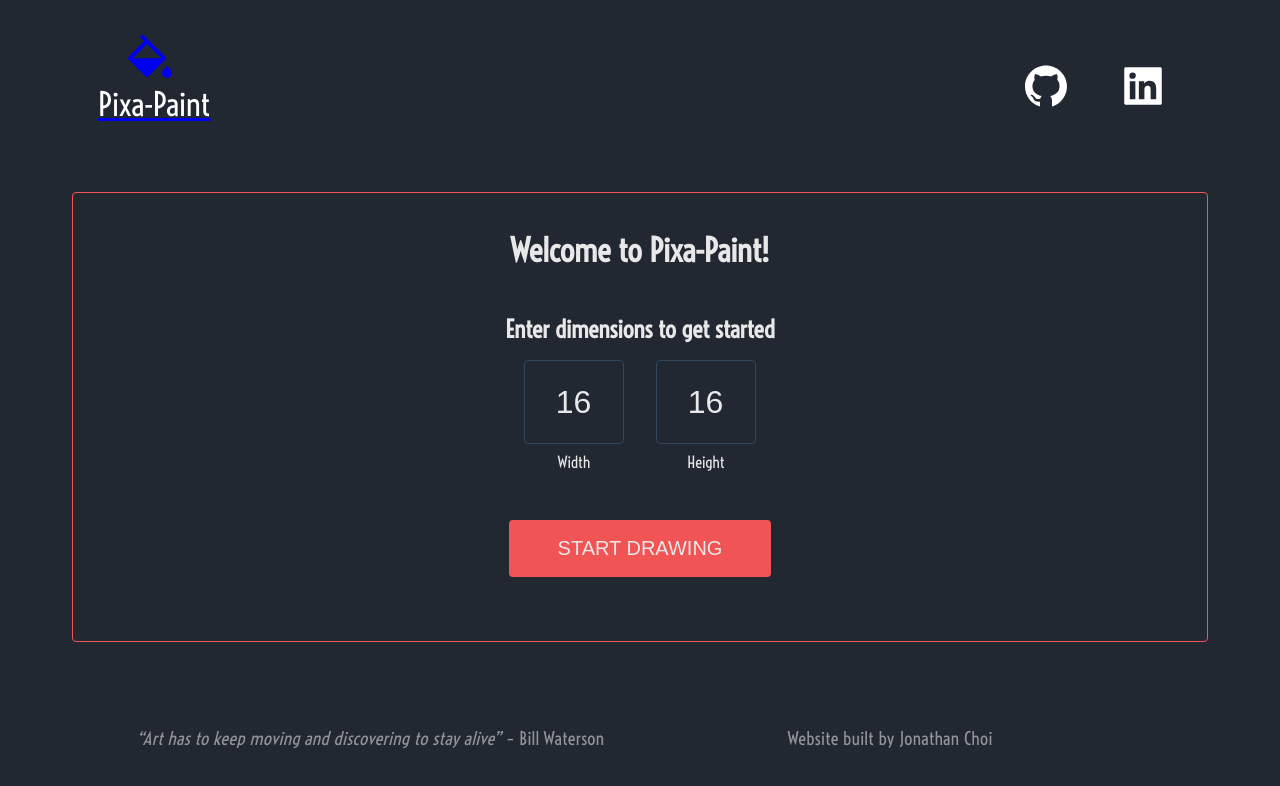
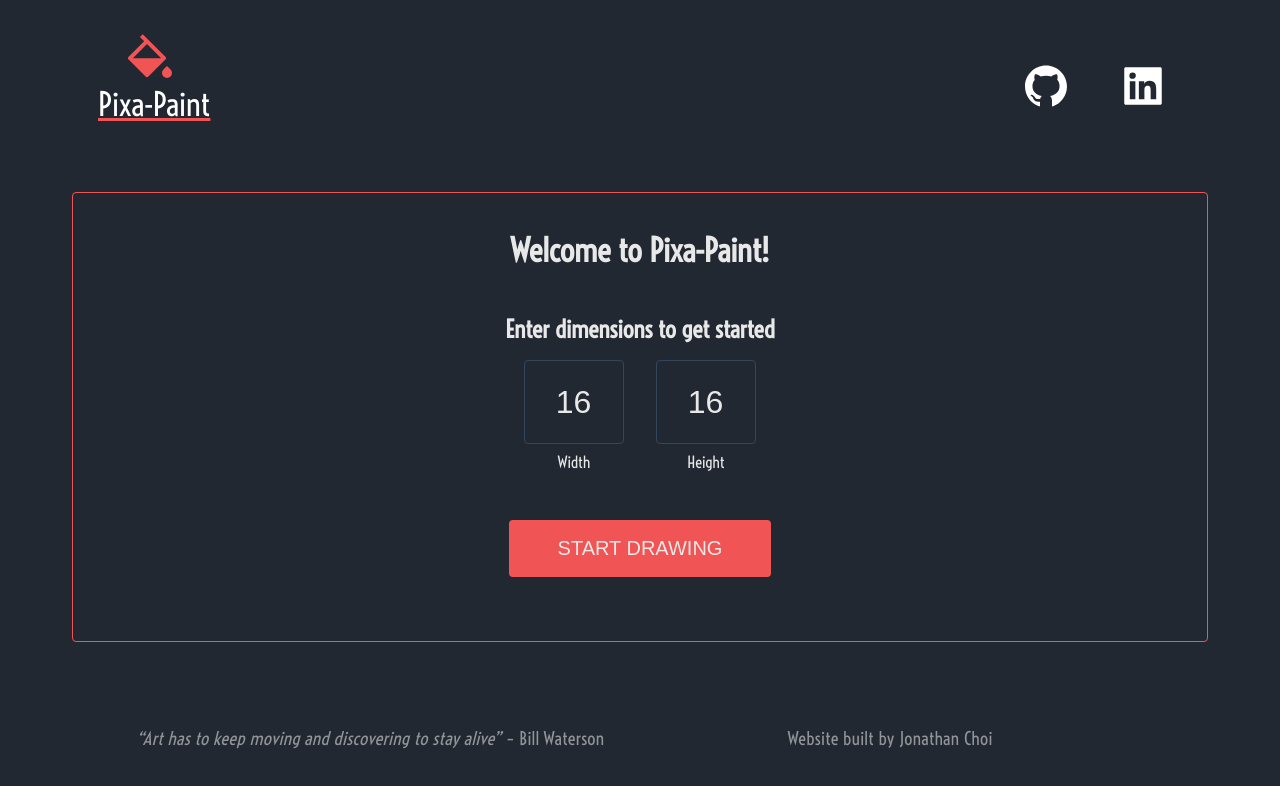
Before and after one commit to jon-choi/hack-a-paint, a React (Create React App) app: page /editor in a window 1280 px wide. Shown: the top 786 px of the page. Built offline with nearby package versions, Linux system fonts and the light colour scheme.

Commit message:
change colour to landing page link on editor page

```diff
--- a/src/components/Header.js
+++ b/src/components/Header.js
@@ -9,7 +9,7 @@ const Header = () => {
   return (
     <Container>
       <Div1>
-        <Link to="/">
+        <Link to="/" style={{ color: "#f05454" }}>
           <RiPaintFill size="3rem" />
           <Span
             style={{
```
